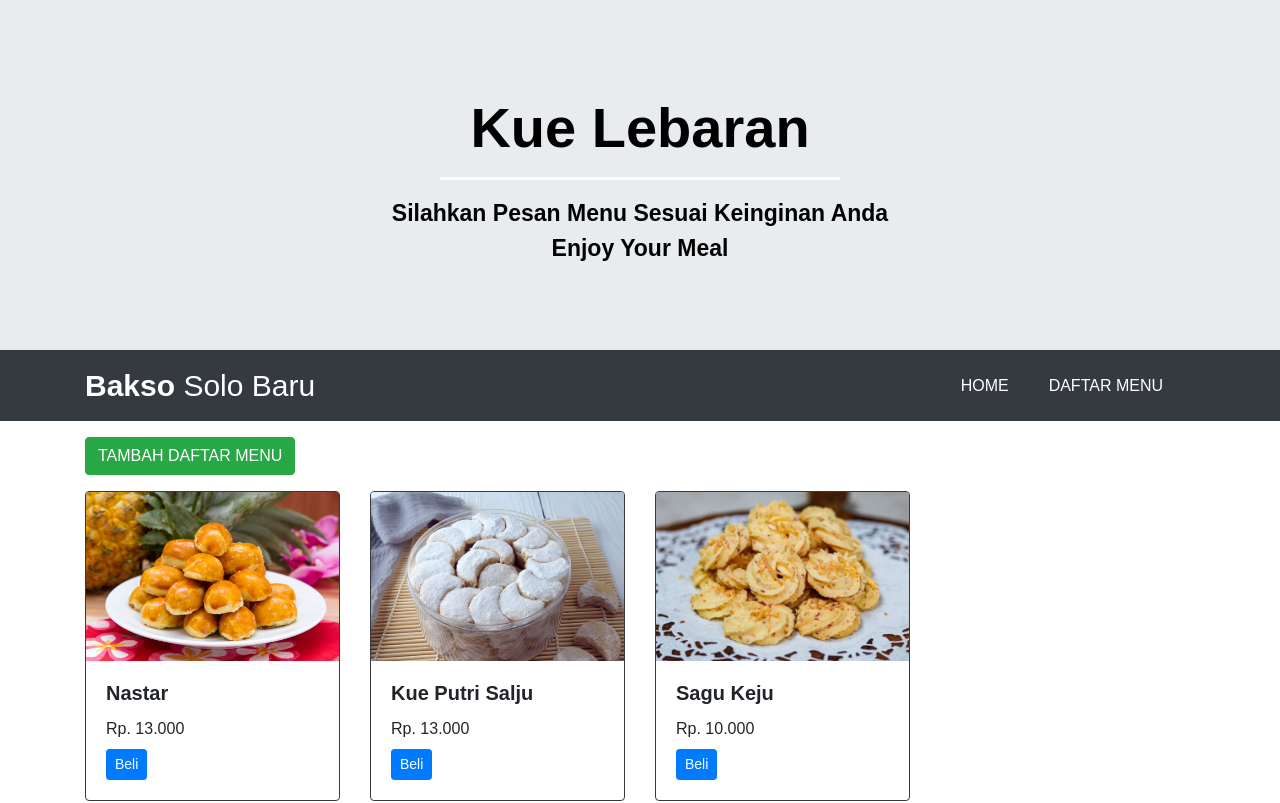
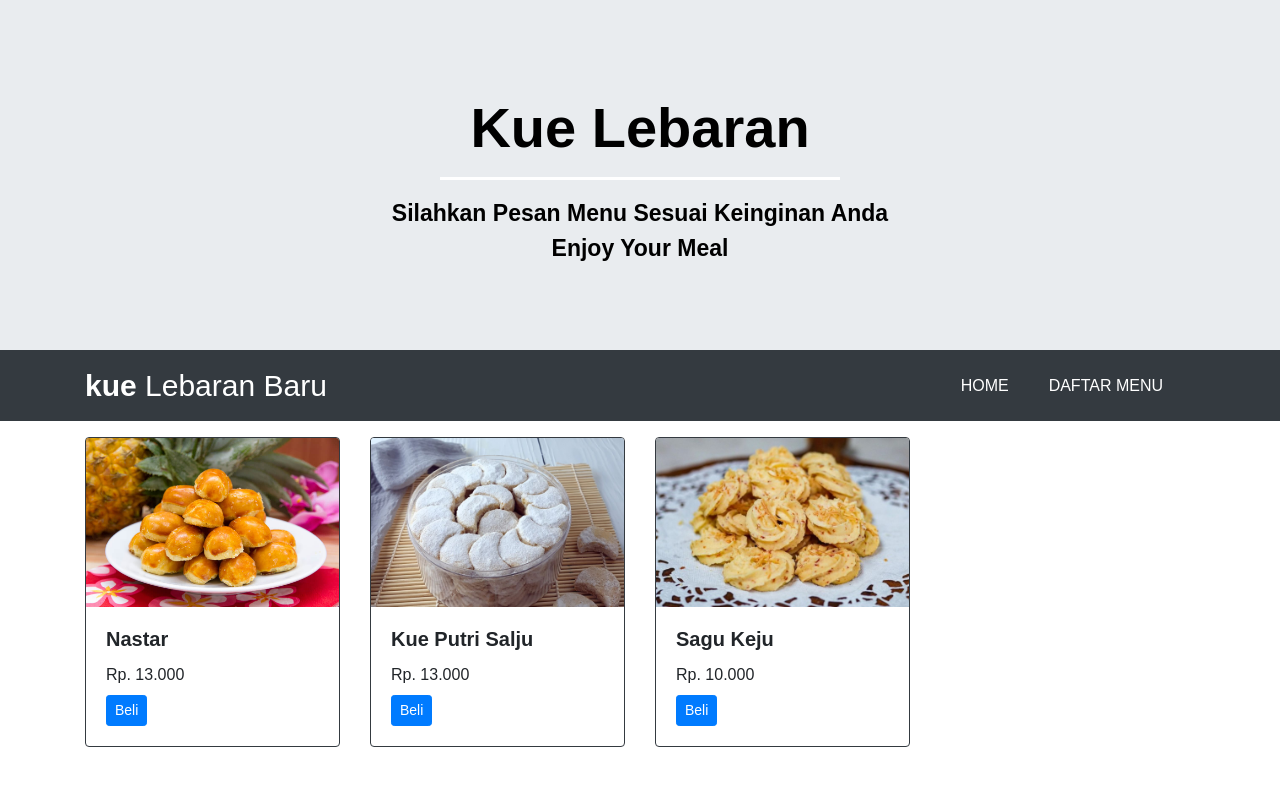
Before and after one commit to Alydn62/makanan, a plain HTML site: page daftar_menu.html in a window 1280 px wide. Shown: the top 803 px of the page. Drawn offline with nearby package versions, Linux system fonts and the light colour scheme.

Commit message:
Update daftar_menu.html

```diff
--- a/daftar_menu.html
+++ b/daftar_menu.html
@@ -28,7 +28,7 @@
   <!-- Navbar -->
       <nav class="navbar navbar-expand-lg  bg-dark">
         <div class="container">
-        <a class="navbar-brand text-white" href="index.html"><strong>Bakso</strong> Solo Baru</a>
+        <a class="navbar-brand text-white" href="index.html"><strong>kue</strong> Lebaran Baru</a>
         <button class="navbar-toggler" type="button" data-toggle="collapse" data-target="#navbarNav" aria-controls="navbarNav" aria-expanded="false" aria-label="Toggle navigation">
           <span class="navbar-toggler-icon"></span>
         </button>
@@ -49,7 +49,7 @@
 
   <!-- Menu -->
       <div class="container">
-        <a href="#" class="btn btn-success mt-3">TAMBAH DAFTAR MENU</a>
+
         <div class="row mt-3">
           <div class="col-md-3">
             <div class="card border-dark">
```
